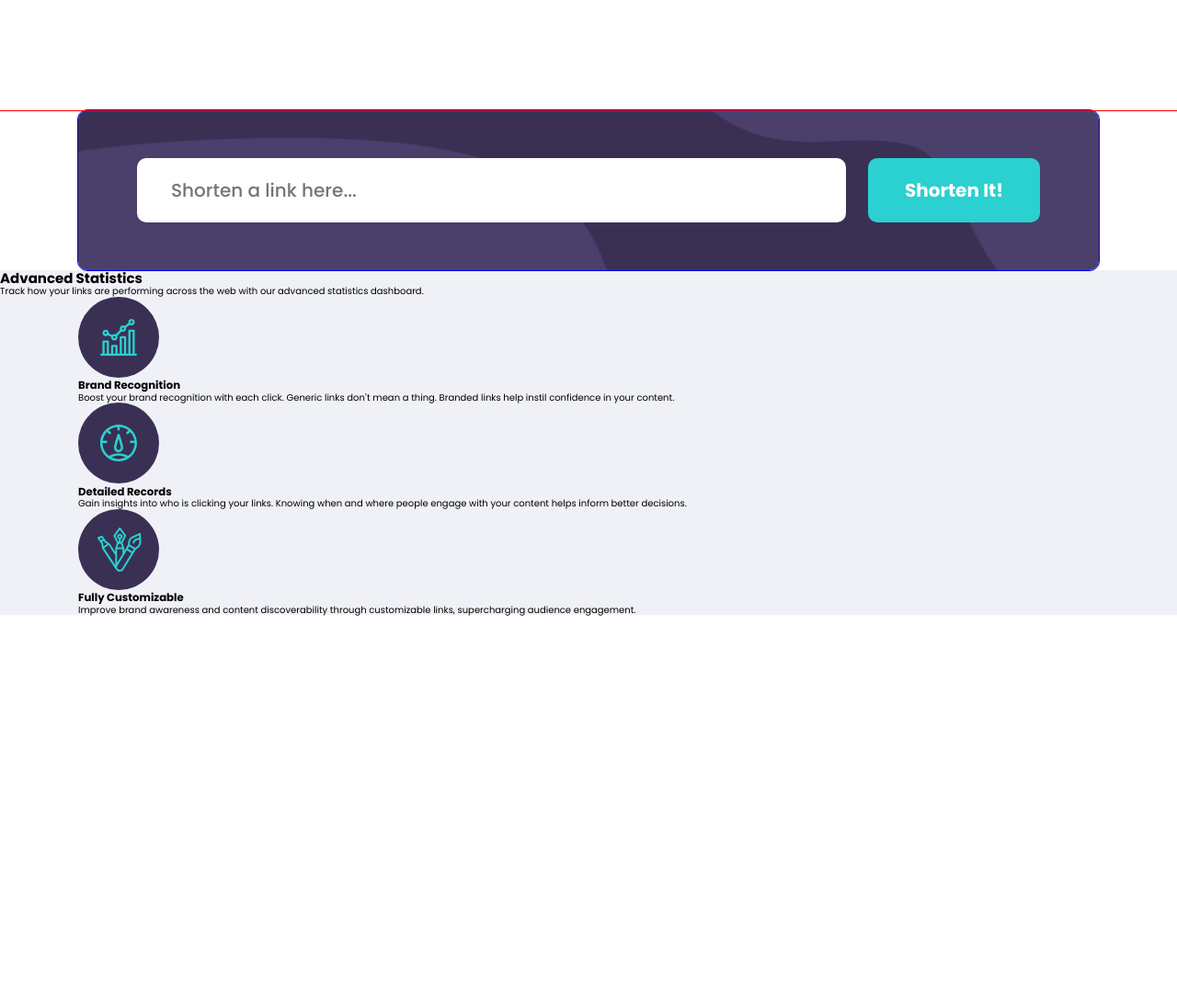
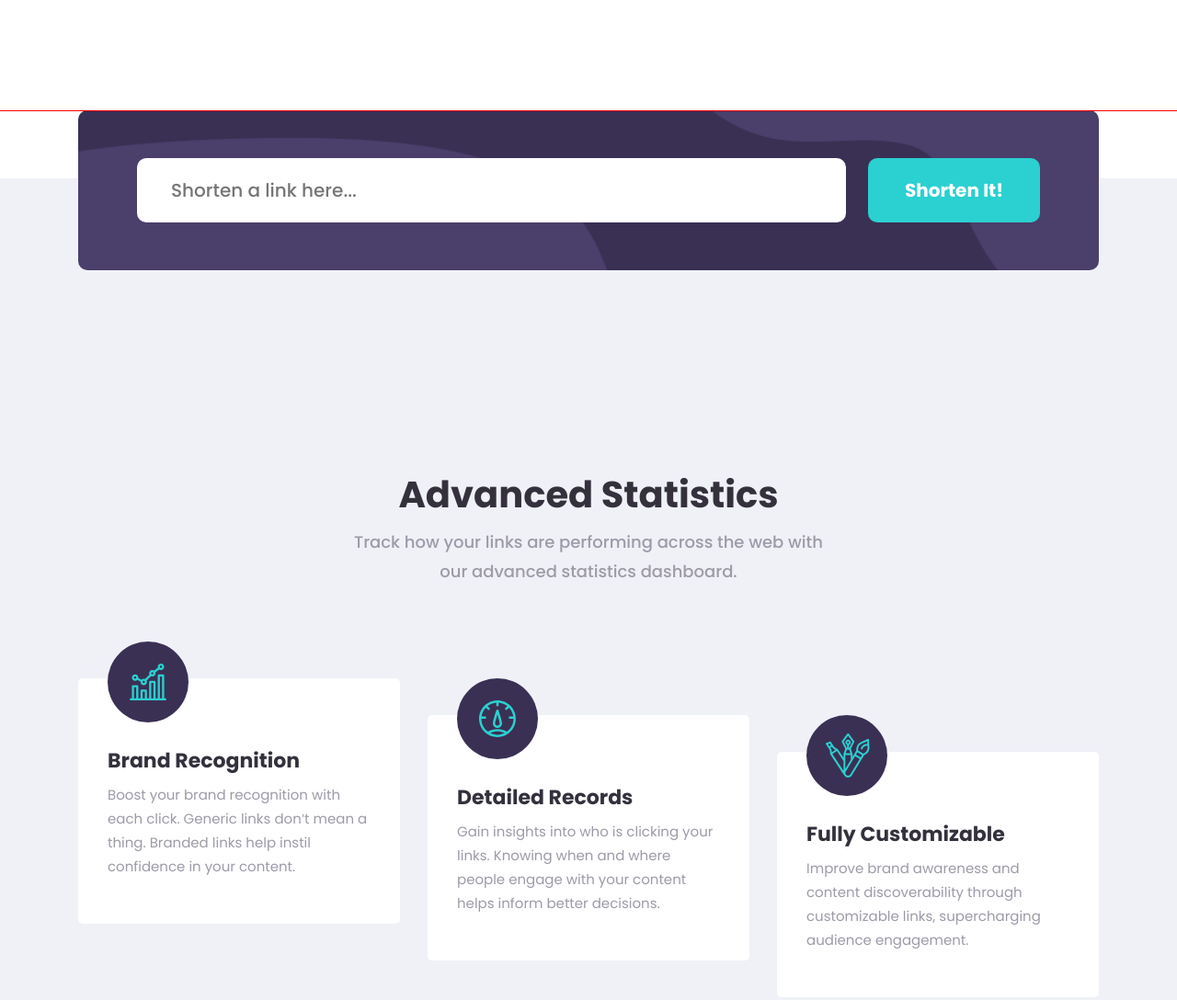
Before and after one commit to remnev-s/shortly, a plain HTML site: page index.html in a window 1280 px wide. Shown: the part 680-1768 px from the top of the page at 92% size. Before the commit the page ends 1351 px from the top, so only its background shows below. Drawn offline with Linux system fonts and the light colour scheme.

Commit message:
add style statistics block

```diff
--- a/index.html
+++ b/index.html
@@ -62,9 +62,9 @@
           </div>
         </form>
 
-        <section class="statics">
-          <h2 class="statics__title">Advanced Statistics</h2>
-          <p class="statics__text">
+        <section class="statistics main__statistics">
+          <h2 class="statistics__title">Advanced Statistics</h2>
+          <p class="statistics__text">
             Track how your links are performing across the web with our advanced
             statistics dashboard.
           </p>
--- a/index.scss
+++ b/index.scss
@@ -37,7 +37,6 @@
 /* form */
 .form {
   width: 100%;
-  outline: 1px solid blue;
   padding: 5.2rem 6.4rem;
   border-radius: 1rem;
   display: flex;
@@ -51,6 +50,7 @@
   flex: 1 1 auto;
 }
 input {
+  outline: none;
   @include text(2rem, 3.6rem, 500) {
     border-radius: 1rem;
     border: none;
@@ -72,7 +72,79 @@ input[type="submit"] {
 }
 
 /* STATICS */
+.main__statistics {
+  position: relative;
+  margin-top: -10rem;
+  padding-top: 20rem;
+  background-color: $bg-full-page;
+  min-height: 100rem;
+  z-index: -1;
+}
 
-.statics {
-  background-color: $bg-full-page;
+.statistics {
+  &__title {
+    text-align: center;
+    @include text(4rem, 4.8rem, 700) {
+      color: $description-color;
+      margin: 12rem 0 1.2rem;
+    }
+  }
+
+  &__text {
+    text-align: center;
+    @include text(1.8rem, 3.2rem, 500) {
+      color: $text-color;
+      margin: 0 auto;
+      max-width: 54rem;
+    }
+  }
 }
+.card {
+  display: flex;
+  justify-content: space-between;
+
+  margin: 10rem auto 12rem;
+
+  & :nth-of-type(2) {
+    position: relative;
+    top: 4rem;
+    left: 0;
+  }
+
+  & :nth-of-type(3) {
+    position: relative;
+    top: 8rem;
+    left: 0;
+  }
+
+  &__item {
+    position: relative;
+    background-color: #fff;
+    width: 35rem;
+    min-height: 26.7rem;
+    border-radius: 0.5rem;
+    padding: 7.7rem 3.2rem 1.4rem;
+
+    &:not(:last-child) {
+      margin-right: 1rem;
+    }
+  }
+  &__icon {
+    position: absolute;
+    top: -4rem;
+    left: 3.2rem;
+    width: 8.8rem;
+    height: 8.8rem;
+  }
+  &__title {
+    @include text(2.2rem, auto, 700);
+    color: $description-color;
+    margin-bottom: 1.2rem;
+  }
+  &__text {
+    @include text(1.5rem, 2.6rem, 400);
+    color: $text-color;
+  }
+}
+
+/* Banner */
```
Also changed, not shown: pages/index.css.
